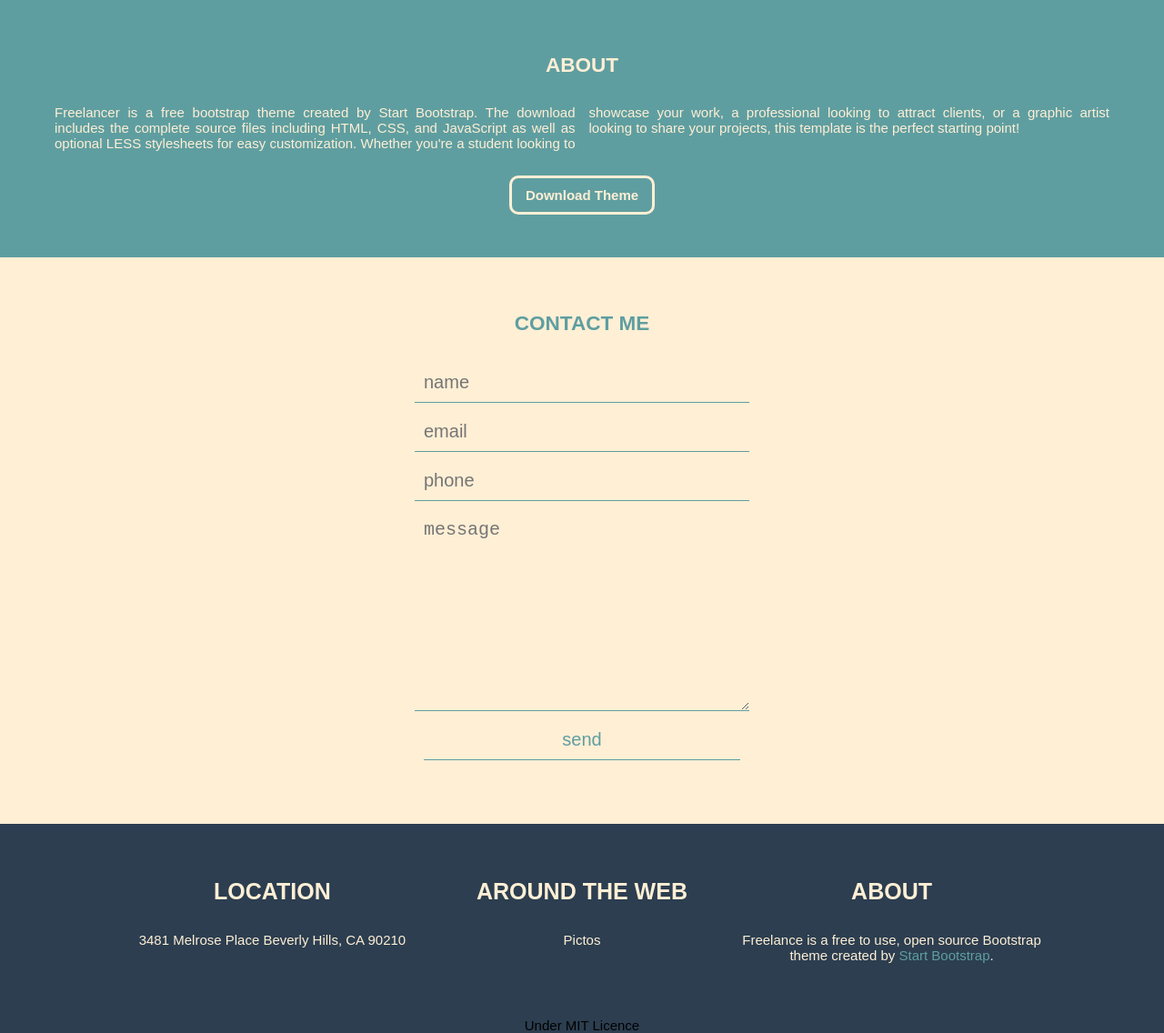
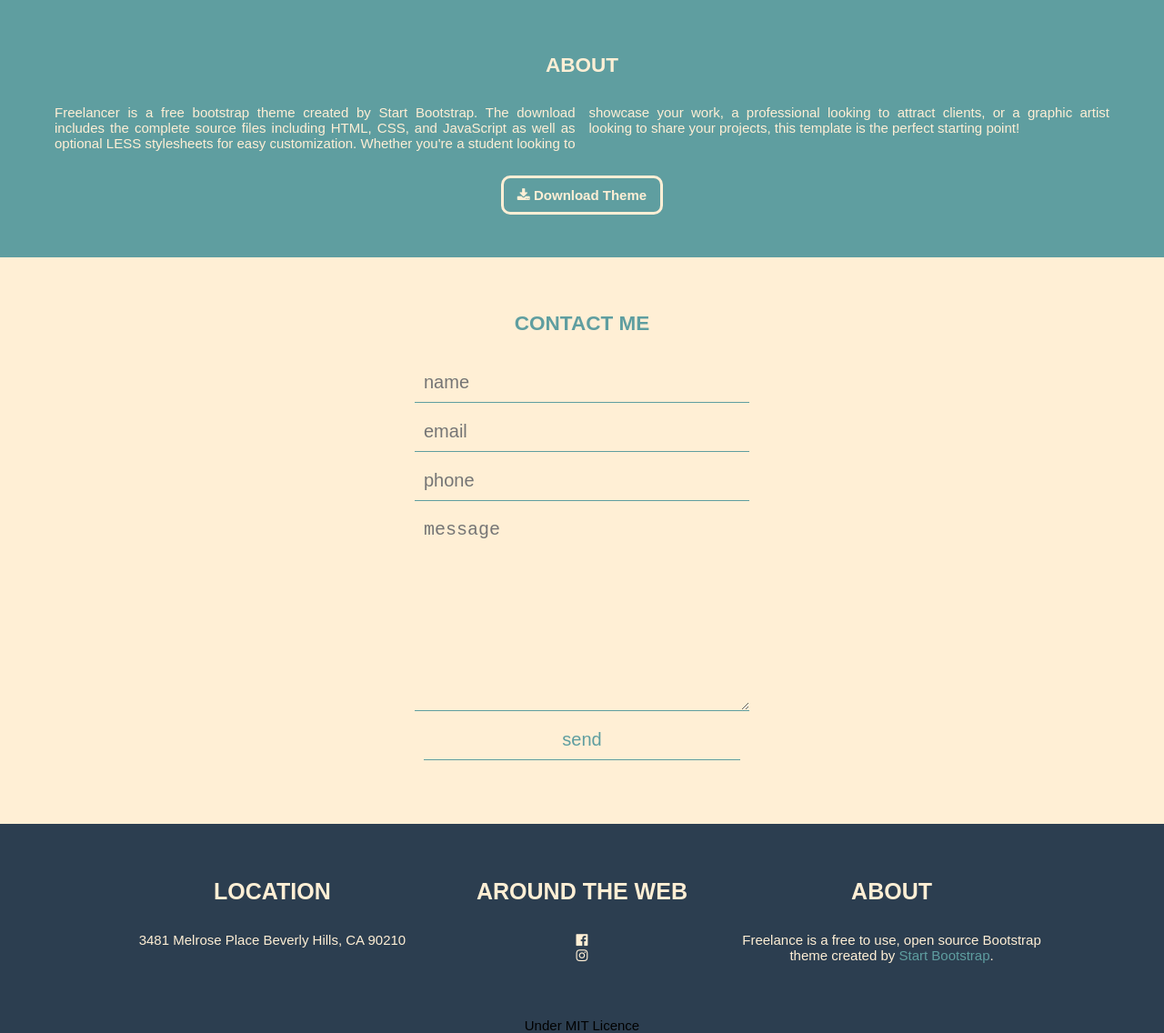
Before and after one commit to sbissi92/wf3mars2017, a PHP site: page / in a window 1280 px wide. Shown: the part 1224-2360 px from the top of the page at 91% size. Run offline with PHP 8.4, Linux system fonts and the light colour scheme.

Commit message:
sauvegarde

```diff
--- a/0903/css/style.css
+++ b/0903/css/style.css
@@ -2,7 +2,10 @@
 style recet
 */
 
+
+
 /*style header*/
+
 header{
     /*aligner le texte au centre*/
     text-align:center;
--- a/0903/index.html
+++ b/0903/index.html
@@ -4,6 +4,11 @@
         <meta charset="UTF-8">
         <meta http-equiv="X-UA-Compatible" content="ie=edge">
         <title>9 Mars - Mon premier site</title>
+
+
+       <!--il faut toujours ajouter les css externes en premier lieu-->
+        <link href="https://maxcdn.bootstrapcdn.com/font-awesome/4.7.0/css/font-awesome.min.css" rel="stylesheet" integrity="sha384-wvfXpqpZZVQGK6TAh5PVlGOfQNHSoD2xbE+QkPxCAFlNEevoEH3Sl0sibVcOQVnN" crossorigin="anonymous">
+
         <!--ajouter ou intégrer une feuille de style css :balise link-->
         <link rel="stylesheet" href="css/style.css">
     </head>
@@ -69,7 +74,7 @@
 
                <h2>About</h2>
                <p>Freelancer is a free bootstrap theme created by Start Bootstrap. The download includes the complete source files including HTML, CSS, and JavaScript as well as optional LESS stylesheets for easy customization. Whether you're a student looking to showcase your work, a professional looking to attract clients, or a graphic artist looking to share your projects, this template is the perfect starting point!</p>
-               <a href="#">Download Theme</a>
+               <a href="#"><i class="fa fa-download" aria-hidden="true"></i> Download Theme</a>
           </section>
             <section id="contact">
                 <h2>Contact me</h2>
@@ -102,7 +107,9 @@
 
                  <article>
                      <h3>Around the Web</h3>
-                   <p>Pictos</p>
+                   <p> <i class="fa fa-facebook-official" aria-hidden="true"></i></p>
+
+                   <p><i class="fa fa-instagram" aria-hidden="true"></i></p>
                 </article>
                 <article>
                      <h3>About</h3>
```
